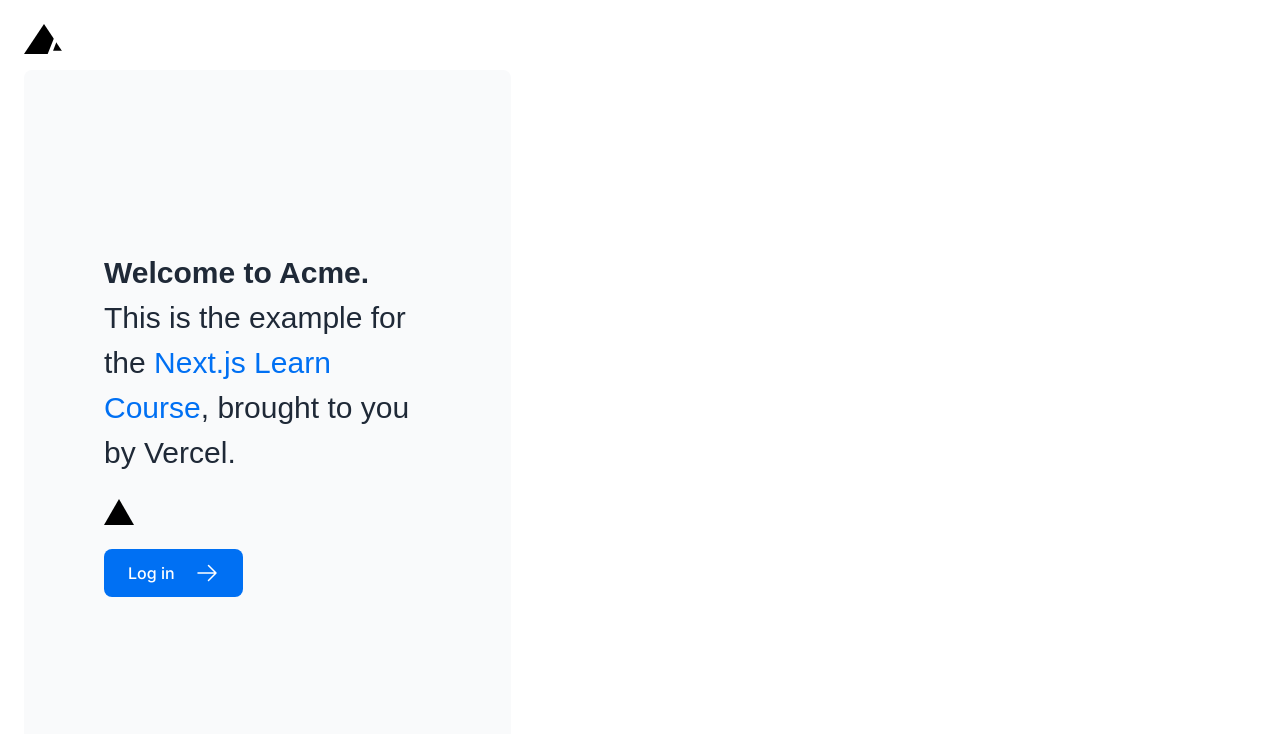
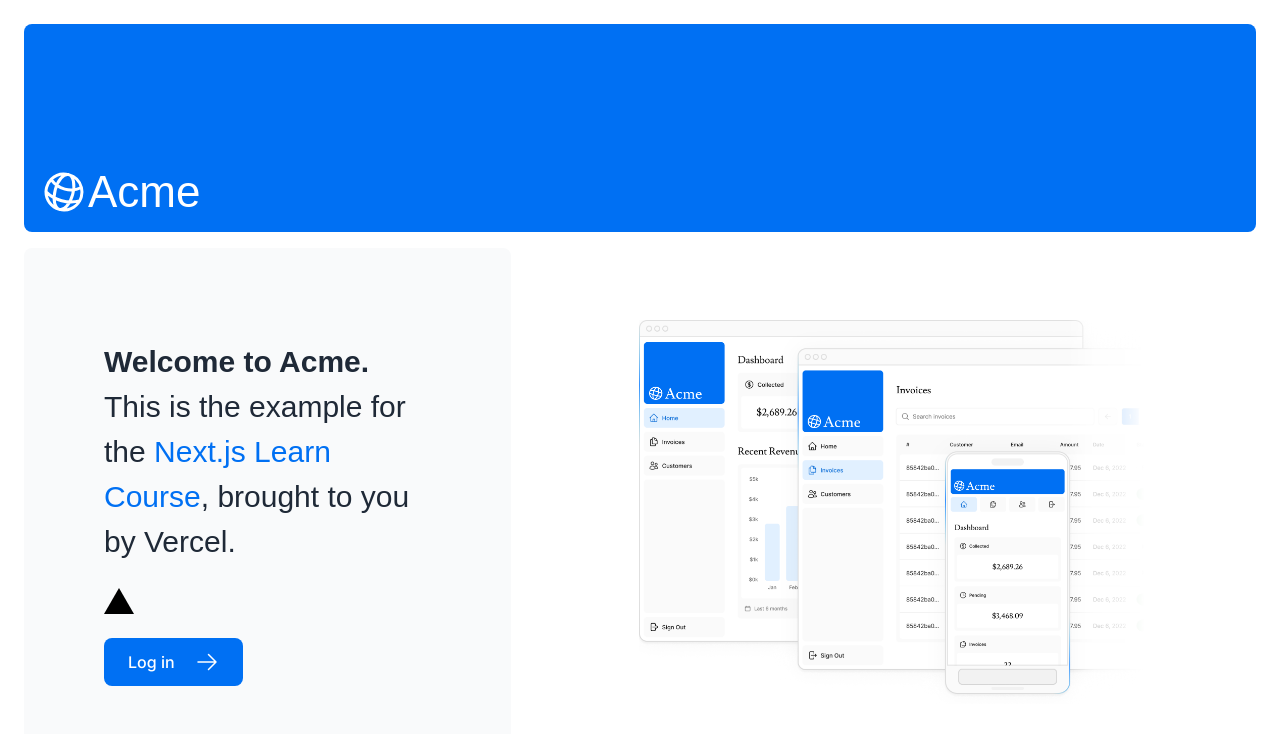
Before and after one commit to YordanSBarrera/nextjs-dashboard, a Next.js app: page / in a window 1280 px wide. Shown: the top 734 px of the page. Built offline with nearby package versions, Linux system fonts and the light colour scheme; a web font is replaced by a local one.

Commit message:
playing with images

```diff
--- a/app/page.tsx
+++ b/app/page.tsx
@@ -1,13 +1,13 @@
 import AcmeLogo from "@/app/ui/acme-logo";
 import { ArrowRightIcon } from "@heroicons/react/24/outline";
 import Link from "next/link";
-import styles from "@/app/ui/home.module.css";
 import { lusitana } from "./ui/fonts";
+import Image from "next/image";
 
 export default function Page() {
   return (
     <main className="flex min-h-screen flex-col p-6">
-      <div className={styles.shape}>
+      <div className="flex h-20 shrink-0 items-end rounded-lg bg-blue-500 p-4 md:h-52">
         <AcmeLogo />
       </div>
       <div className="mt-4 flex grow flex-col gap-4 md:flex-row">
@@ -30,7 +30,20 @@
           </Link>
         </div>
         <div className="flex items-center justify-center p-6 md:w-3/5 md:px-28 md:py-12">
-          {/* Add Hero Images Here */}
+          <Image
+            src="/hero-desktop.png"
+            width={1000}
+            height={760}
+            className="hidden sm:block"
+            alt="Screenshots of the dashboard project showing desktop version"
+          />
+          <Image
+            src="/hero-mobile.png"
+            width={560}
+            height={620}
+            className="block md:hidden"
+            alt="Screenshot of the dashboard project showing mobile version"
+          />
         </div>
       </div>
     </main>
```
